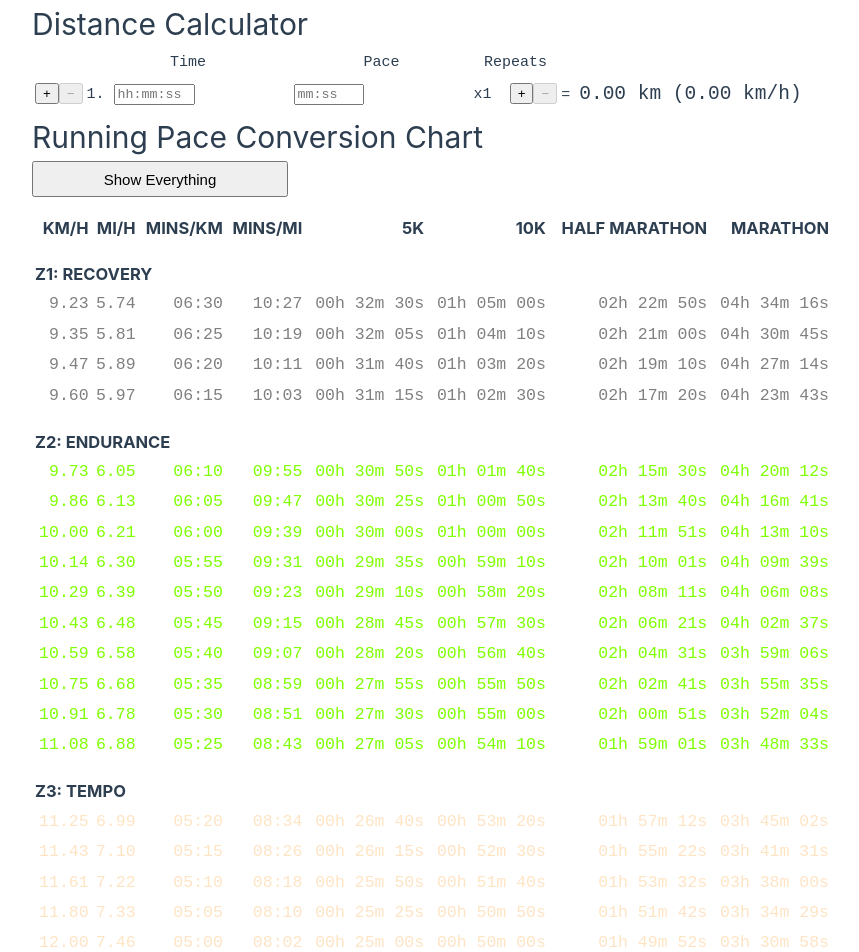
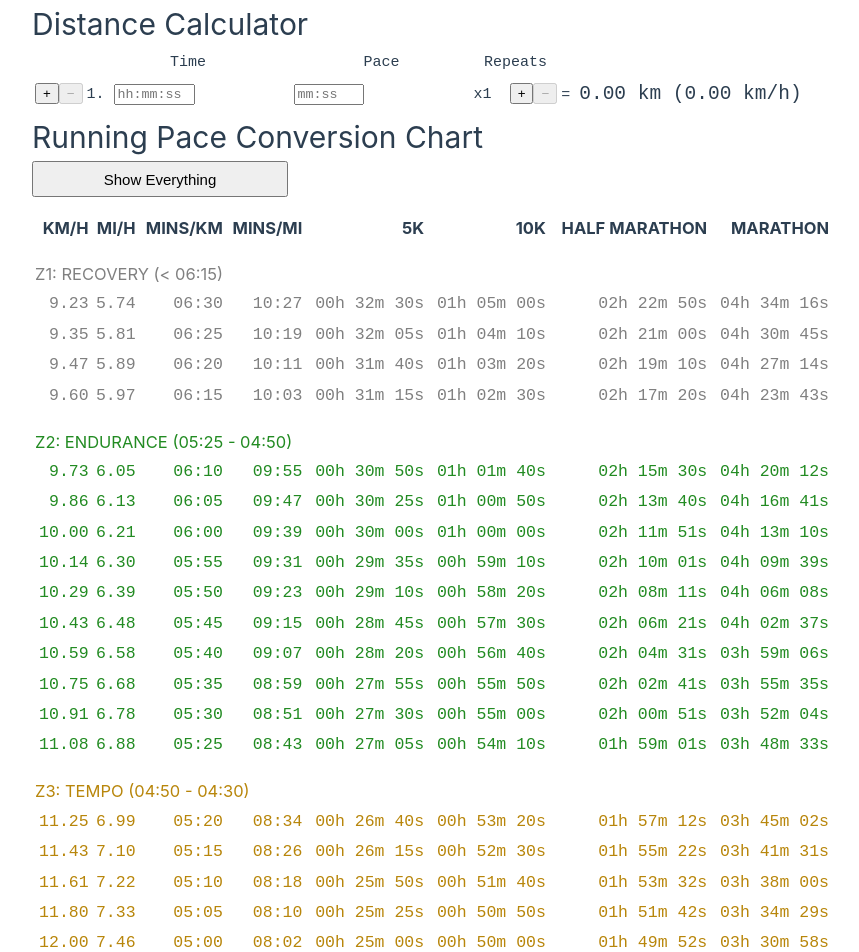
Before and after one commit to tdaugaard/pace-calculator, a Vue app: page / in a window 1280 px wide. Shown: the top 952 px of the page, without its empty margins (0-859 px from the left). Built offline with nearby package versions, Linux system fonts and the light colour scheme; the HTML template or start-up script is replaced by a standard one.

Commit message:
Improve pace chart

```diff
--- a/src/assets/main.css
+++ b/src/assets/main.css
@@ -33,3 +33,53 @@ a,
     padding: 0 2rem;
   }
 }
+
+.pace-zone-1 {
+  color: gray;
+}
+
+.pace-zone-2 {
+  color: ForestGreen;
+}
+
+.pace-zone-3 {
+  color: DarkGoldenRod;
+}
+
+.pace-zone-4 {
+  color: chocolate;
+}
+
+.pace-zone-5 {
+  color: crimson;
+}
+
+.pace-zone-6 {
+  color: firebrick;
+}
+
+@media (prefers-color-scheme: dark) {
+  .pace-zone-1 {
+    color: gray;
+  }
+
+  .pace-zone-2 {
+    color: chartreuse;
+  }
+
+  .pace-zone-3 {
+    color: bisque;
+  }
+
+  .pace-zone-4 {
+    color: chocolate;
+  }
+
+  .pace-zone-5 {
+    color: crimson;
+  }
+
+  .pace-zone-6 {
+    color: firebrick;
+  }
+}
--- a/src/components/PaceConversionChart.vue
+++ b/src/components/PaceConversionChart.vue
@@ -89,6 +89,17 @@ function findPaceZone(pace: number, paceZones: IPaceZones) {
   }
 
   return 6;
+}
+
+function getPaceZoneLabel(paceZones: IPaceZones, paceZone: number) {
+  if (paceZone === 6) {
+    return `> ${secondsToTimeString(paceZones[paceZones.length - 1])}`;
+  }
+  if (paceZone === 1) {
+    return `< ${secondsToTimeString(paceZones[0])}`;
+  }
+
+  return `${secondsToTimeString(paceZones[paceZone - 1])} - ${secondsToTimeString(paceZones[paceZone])}`;
 }
 
 class PaceTableData {
@@ -185,7 +196,10 @@ function renderPaceTable() {
 
     const currentPaceZone = findPaceZone(pace, paceZones);
     if (!zoneDividersAdded.has(currentPaceZone)) {
-      tableData.data.push(new PaceTableDivider(`Z${currentPaceZone}: ${paceZoneLabels[currentPaceZone - 1]}`));
+      tableData.data.push(new PaceTableDivider(`<span class="pace-zone-${currentPaceZone}">
+        Z${currentPaceZone}: ${paceZoneLabels[currentPaceZone - 1]} (${getPaceZoneLabel(paceZones, currentPaceZone)})
+      </span>`));
+
       zoneDividersAdded.add(currentPaceZone);
     }
 
@@ -229,9 +243,7 @@ renderPaceTable()
     <tbody>
       <template v-for="(data, index) in tableData.data" :key="index">
         <tr v-if="data instanceof PaceTableDivider">
-          <th :colspan="tableData.header.length" style="text-align: left; padding-top: 1em;">
-            {{ data.label }}
-          </th>
+          <th :colspan="tableData.header.length" style="text-align: left; padding-top: 1em;" v-html="data.label"></th>
         </tr>
         <tr v-else-if="data instanceof PaceTableData" :class="`pace-zone-${data.paceZone}`">
           <td>{{ formatNumber(data.kmPerHour) }}</td>
@@ -273,28 +285,4 @@ th {
 td {
   font-family: monospace;
 }
-
-tr.pace-zone-1 {
-  color: gray;
-}
-
-tr.pace-zone-2 {
-  color: chartreuse;
-}
-
-tr.pace-zone-3 {
-  color: bisque;
-}
-
-tr.pace-zone-4 {
-  color: chocolate;
-}
-
-tr.pace-zone-5 {
-  color: crimson;
-}
-
-tr.pace-zone-6 {
-  color: firebrick;
-}
 </style>
```
